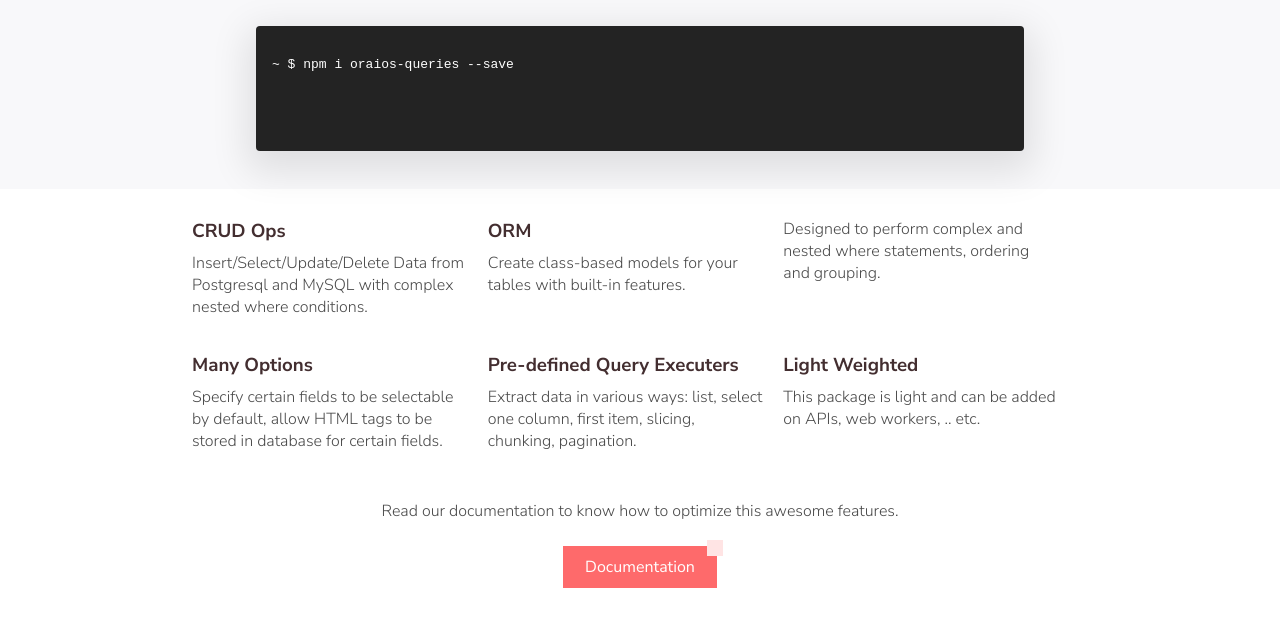
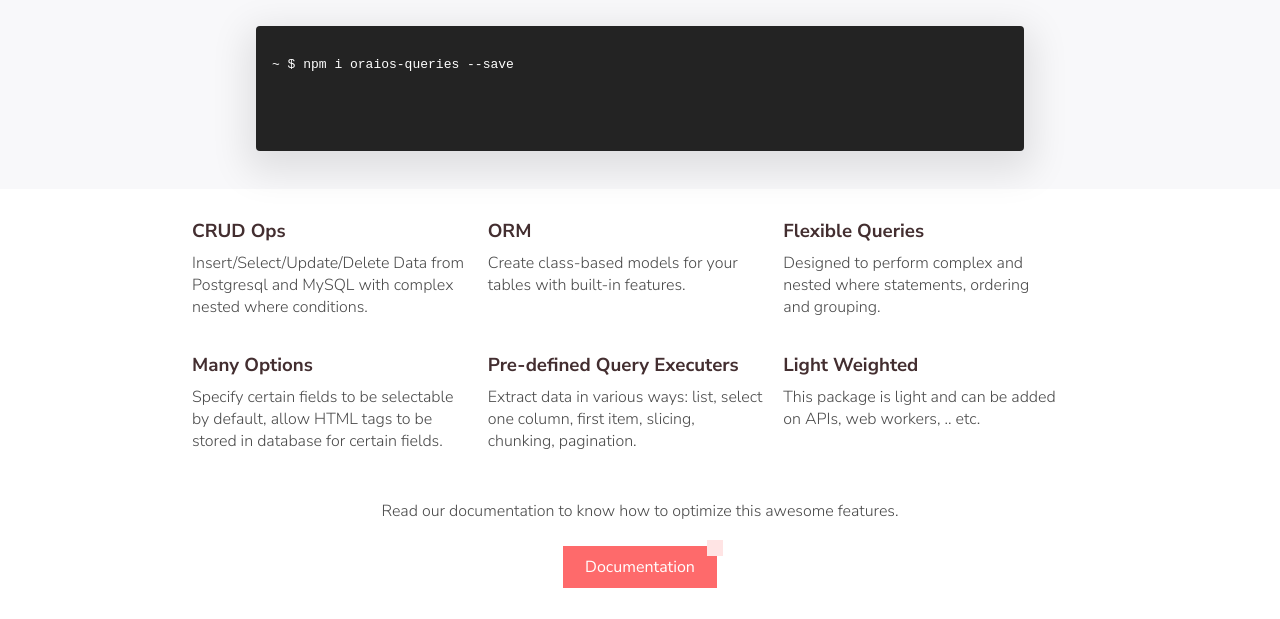
Before and after one commit to Medsaad/oraios-queries, a website: page docs/index.html in a window 1280 px wide. Shown: the part 181-800 px from the top of the page. Drawn offline with nearby package versions, Linux system fonts and the light colour scheme.

Commit message:
updated documentation

```diff
--- a/docs/index.html
+++ b/docs/index.html
@@ -41,7 +41,7 @@
           <p>Create class-based models for your tables with built-in features.</p>
         </div>
         <div class="feature__item">
-          <h3 class="section__title"> </h3>
+          <h3 class="section__title">Flexible Queries</h3>
           <p>Designed to perform complex and nested where statements, ordering and grouping.</p>
         </div>
         <div class="feature__item">
```
